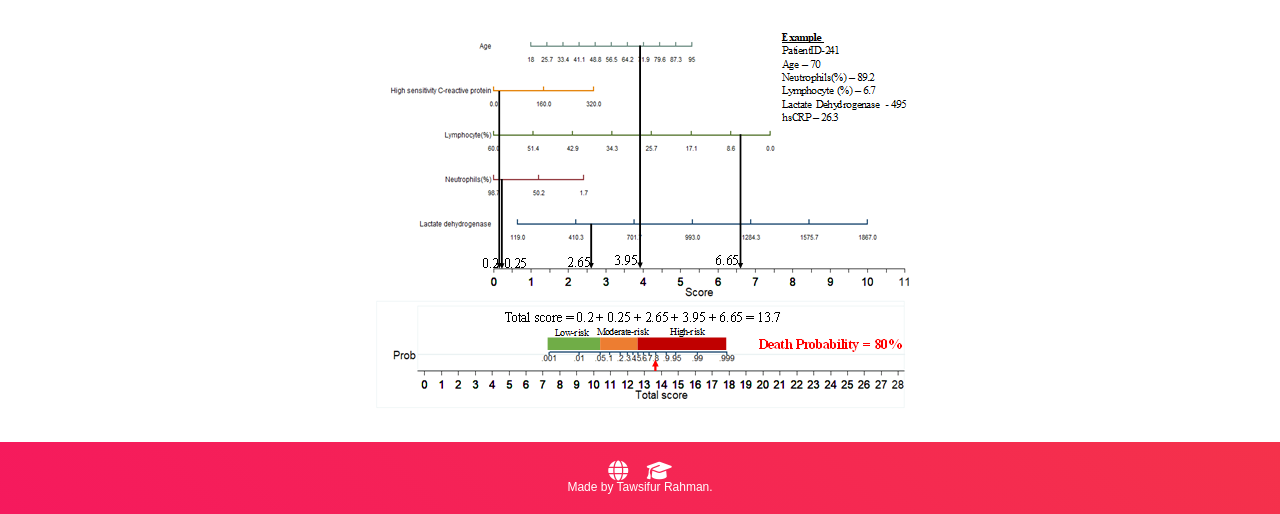
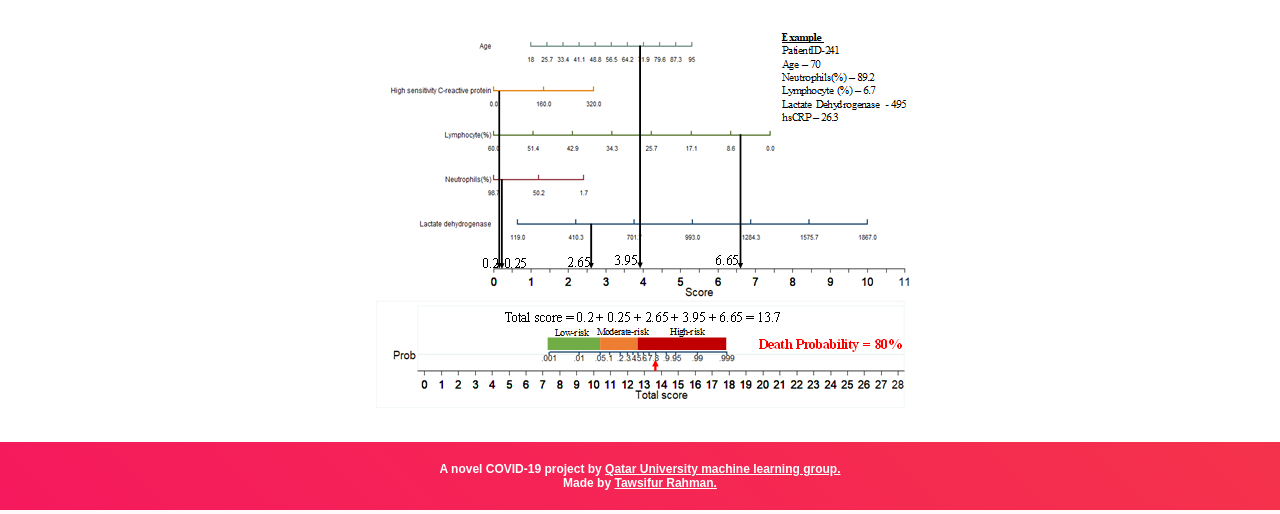
Before and after one commit to tawsifur/COVID-19-Mortality-Risk-Prediction, a Flask app: page / in a window 1280 px wide. Shown: the part 453-967 px from the top of the page. Run offline with Flask 2, Linux system fonts and the light colour scheme; some libraries are stand-ins or nearby versions.

Commit message:
Add files via upload

```diff
--- a/templates/index.html
+++ b/templates/index.html
@@ -62,10 +62,10 @@
         <!-- Footer -->
         <div class='footer'>
            <div class="contact">
-               <a target="_blank" href="https://sites.google.com/view/tawsifurrahman/home?authuser=0"><i class="fas fa-globe fa-lg contact-icon"></i></a>
-               <a target="_blank" href="https://scholar.google.com/citations?user=Qv3rubEAAAAJ&hl=en"><i class="fas fa-graduation-cap fa-lg contact-icon"></i></a>
+               <p class='footer-description'><b>A novel COVID-19 project by <a href="https://sites.google.com/view/mchowdhury/home?authuser=0"style="color:white">Qatar University machine learning group.</a></b></p>
+
            </div>
-           <p class='footer-description'>Made by Tawsifur Rahman.</p>
+           <p class='footer-description'><b>Made by <a href="https://sites.google.com/view/tawsifurrahman/home?authuser=0"style="color:white">Tawsifur Rahman.</a></b></p>
        </div>
 
     </body>
```
Also changed, not shown: templates/result.html (+4 -4 lines).
